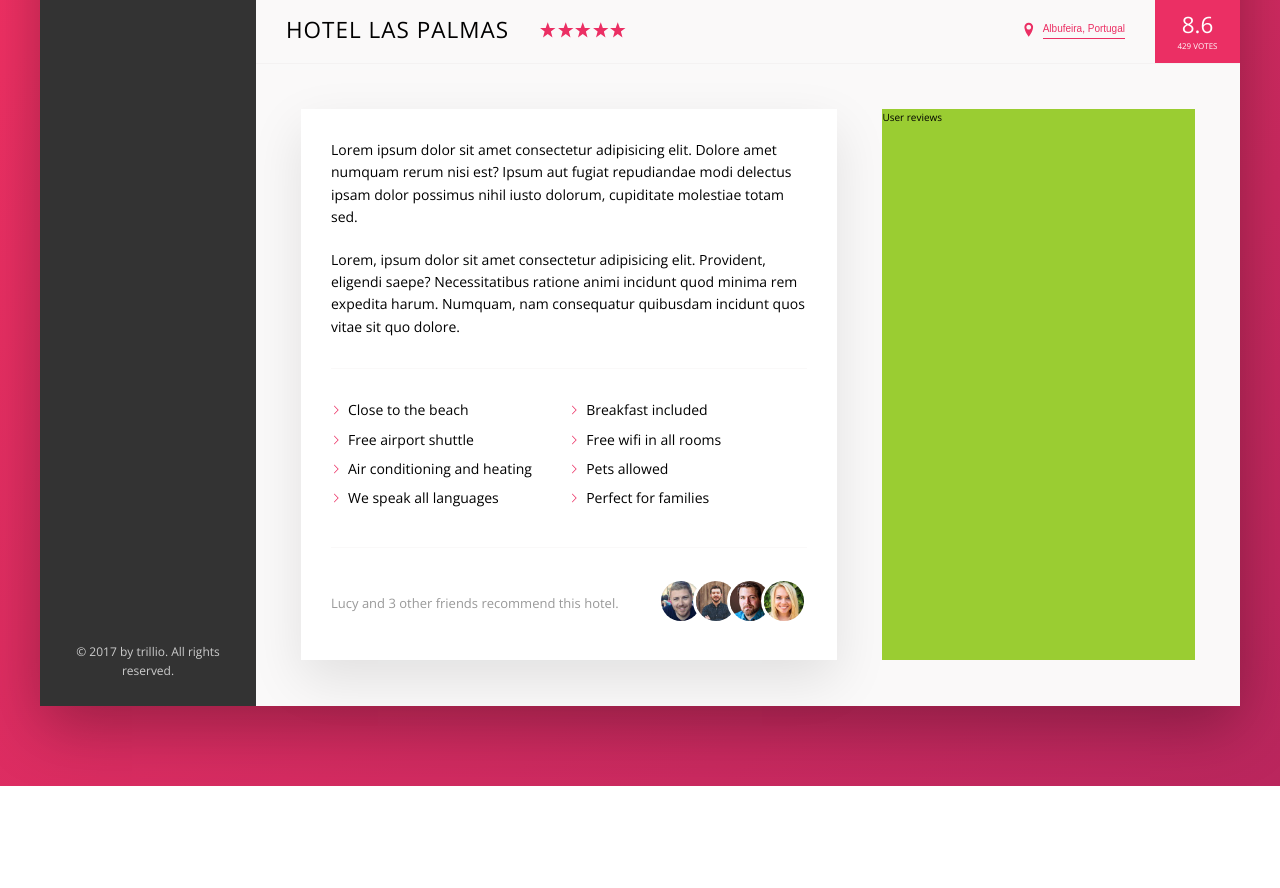
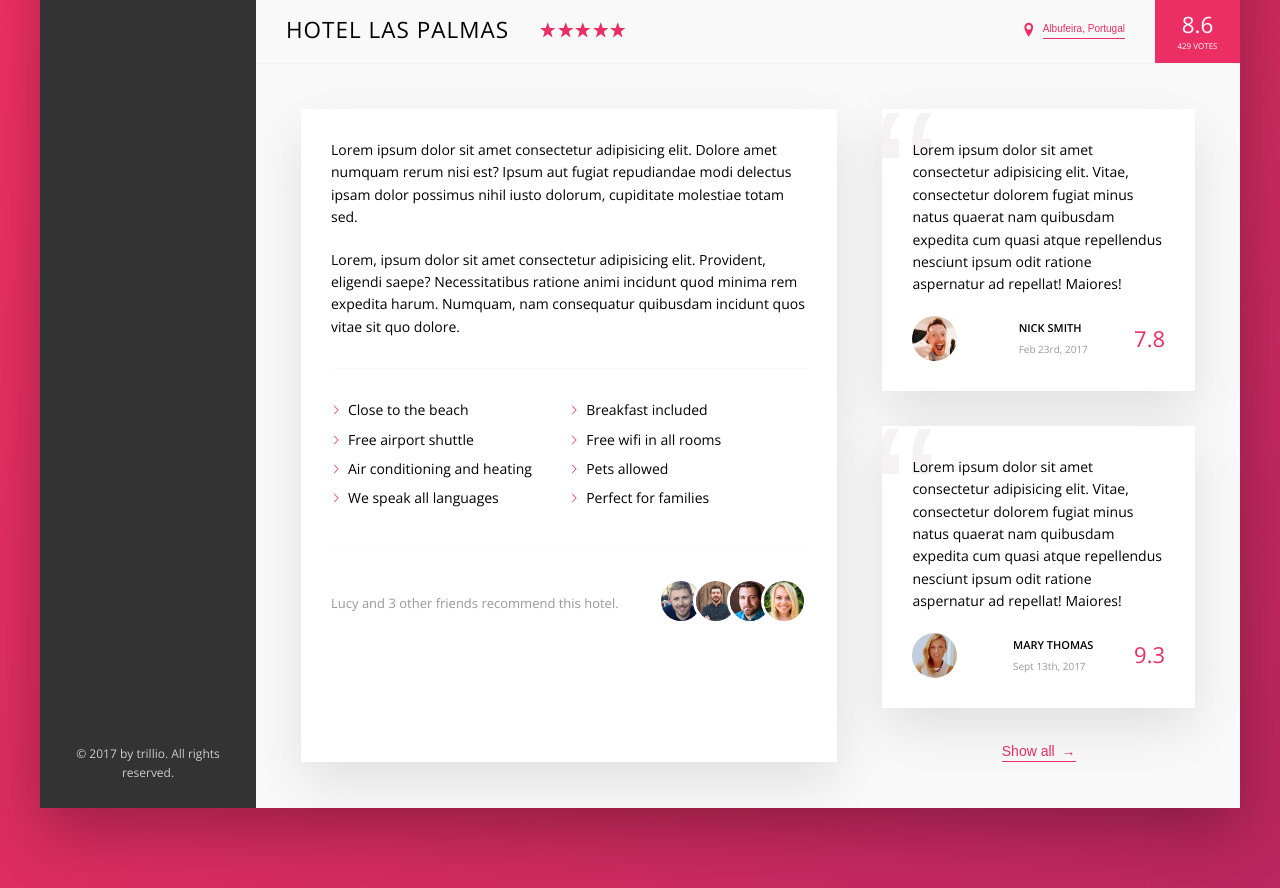
Before and after one commit to jamorin/trillo, a plain HTML site: page index.html in a window 1280 px wide. Shown: the part 538-1426 px from the top of the page. Before the commit the page ends 1324 px from the top, so only its background shows below. Drawn offline with nearby package versions, Linux system fonts and the light colour scheme; files that its build step writes are made by us from their sources.

Commit message:
7.84 Building the User Reviews section

```diff
--- a/index.html
+++ b/index.html
@@ -196,7 +196,49 @@
                 </div>
               </div>
             </div>
-            <div class="user-reviews">User reviews</div>
+            <div class="user-reviews">
+              <figure class="review">
+                <blockquote class="review__text">
+                  Lorem ipsum dolor sit amet consectetur adipisicing elit.
+                  Vitae, consectetur dolorem fugiat minus natus quaerat nam
+                  quibusdam expedita cum quasi atque repellendus nesciunt ipsum
+                  odit ratione aspernatur ad repellat! Maiores!
+                </blockquote>
+                <figcaption class="review__user">
+                  <img
+                    src="img/user-1.jpg"
+                    alt="User 1"
+                    class="review__photo"
+                  />
+                  <div class="review__user-box">
+                    <p class="review__user-name">Nick Smith</p>
+                    <p class="review__user-date">Feb 23rd, 2017</p>
+                  </div>
+                  <div class="review__rating">7.8</div>
+                </figcaption>
+              </figure>
+              <figure class="review">
+                <blockquote class="review__text">
+                  Lorem ipsum dolor sit amet consectetur adipisicing elit.
+                  Vitae, consectetur dolorem fugiat minus natus quaerat nam
+                  quibusdam expedita cum quasi atque repellendus nesciunt ipsum
+                  odit ratione aspernatur ad repellat! Maiores!
+                </blockquote>
+                <figcaption class="review__user">
+                  <img
+                    src="img/user-2.jpg"
+                    alt="User 1"
+                    class="review__photo"
+                  />
+                  <div class="review__user-box">
+                    <p class="review__user-name">Mary Thomas</p>
+                    <p class="review__user-date">Sept 13th, 2017</p>
+                  </div>
+                  <div class="review__rating">9.3</div>
+                </figcaption>
+              </figure>
+              <button class="btn-inline">Show all <span>&rarr;</span></button>
+            </div>
           </div>
         </main>
       </div>
--- a/sass/_components.scss
+++ b/sass/_components.scss
@@ -252,8 +252,17 @@
   cursor: pointer;
   transition: all 0.2s;
 
+  & span {
+    margin-left: 3px;
+    transition: margin-left 0.2s;
+  }
+
   &:hover {
     color: var(--color-grey-dark-1);
+
+    span {
+      margin-left: 8px;
+    }
   }
 
   &:focus {
@@ -344,3 +353,64 @@
     }
   }
 }
+
+// REVIEWS
+.review {
+  background-color: #fff;
+  box-shadow: var(--shadow-light);
+  padding: 3rem;
+  margin-bottom: 3.5rem;
+  position: relative;
+  overflow: hidden;
+  &__text {
+    margin-bottom: 2rem;
+    z-index: 10;
+    position: relative;
+  }
+
+  &__user {
+    display: flex;
+    align-items: center;
+  }
+
+  &__photo {
+    height: 4.5rem;
+    width: 4.5rem;
+    border-radius: 50%;
+    margin-right: 1.5rem;
+  }
+
+  &__user-box {
+    margin: auto;
+  }
+
+  &__user-name {
+    font-size: 1.1rem;
+    font-weight: 600;
+    text-transform: uppercase;
+    margin-bottom: 0.4rem;
+  }
+
+  &__user-date {
+    font-size: 1rem;
+    color: var(--color-grey-dark-3);
+  }
+
+  &__rating {
+    color: var(--color-primary);
+    font-size: 2.2rem;
+    font-weight: 300;
+  }
+
+  &::before {
+    content: "\201C";
+    position: absolute;
+    top: -2.75rem;
+    left: -1rem;
+    line-height: 1;
+    font-size: 20rem;
+    color: var(--color-grey-light-2);
+    font-family: sans-serif;
+    z-index: 1;
+  }
+}
--- a/sass/_layout.scss
+++ b/sass/_layout.scss
@@ -34,6 +34,7 @@
 }
 
 .detail {
+  font-size: 1.4rem;
   display: flex;
   padding: 4.5rem;
   background-color: var(--color-grey-light-1);
@@ -50,6 +51,9 @@
 }
 
 .user-reviews {
-  background-color: yellowgreen;
   flex: 1;
+
+  display: flex;
+  flex-direction: column;
+  align-items: center;
 }
```
